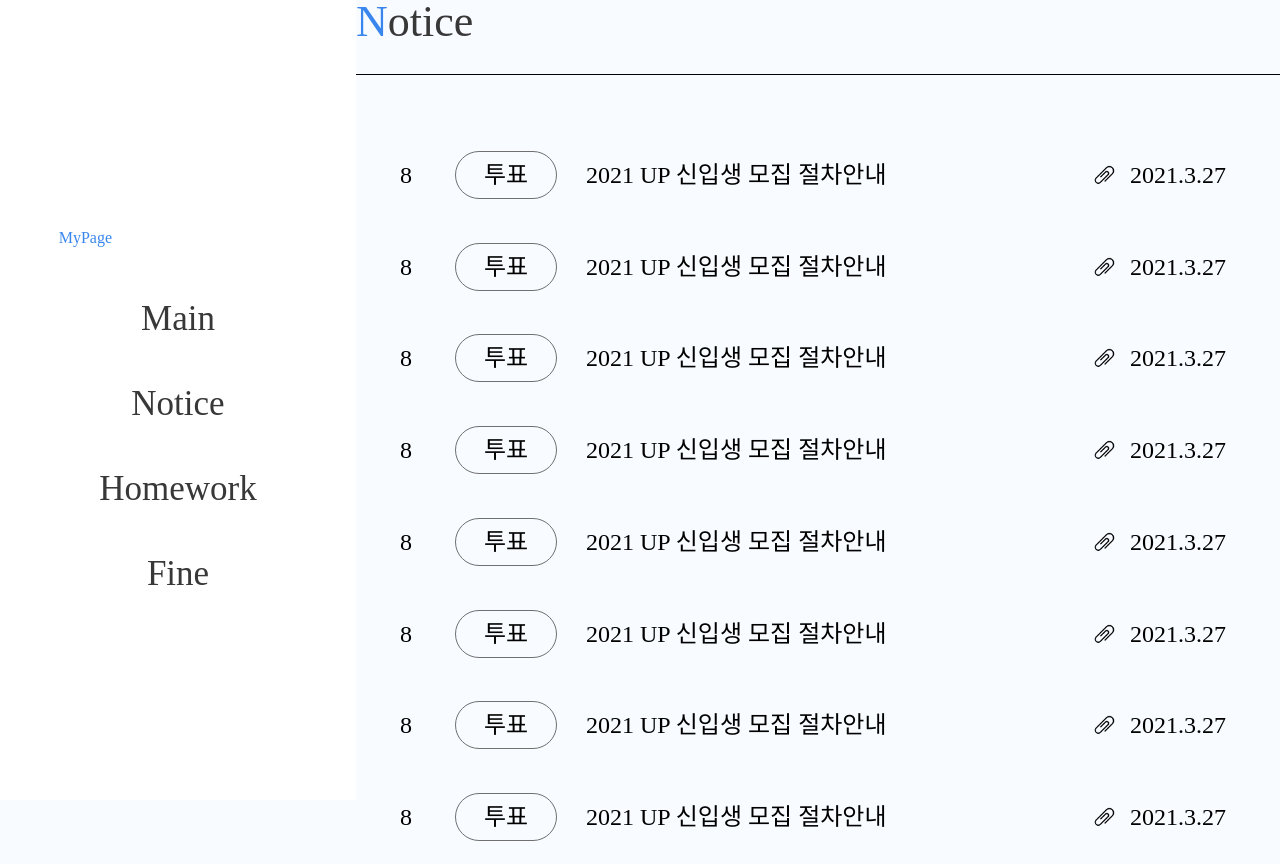
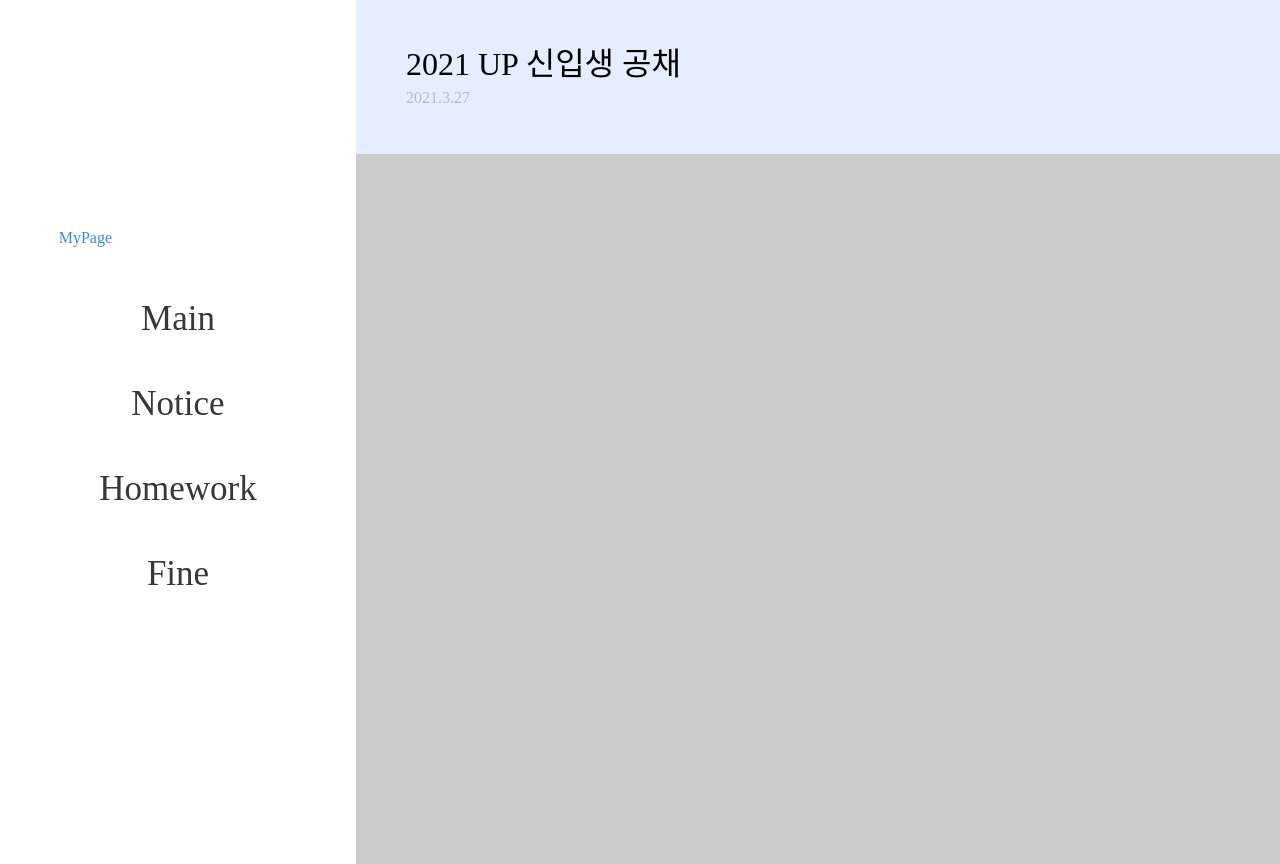
Before and after one commit to DSM-Upgrade/Client, a React app: page / in a window 1280 px wide. Built offline with nearby package versions, Linux system fonts and the light colour scheme.

Commit message:
[FEAT]<component/~/NoticeDetailView> Create File

```diff
--- a/src/Routing.js
+++ b/src/Routing.js
@@ -1,12 +1,13 @@
 import React from "react";
 import { Route, Switch } from "react-router-dom";
 import NoticeContainer from './container/NoticeContainer/NoticeContainer';
+import NoticeDetailView from './component/Notice/NoticeDetailView/NoticeDetailView';
 
 const Routing = () => {
   return (
     <>
       <Switch>
-        <Route component={NoticeContainer} />
+        <Route component={NoticeDetailView} />
       </Switch>
     </>
   );
--- a/src/component/Notice/Notice.js
+++ b/src/component/Notice/Notice.js
@@ -19,6 +19,7 @@ const Notice = () => {
           <NoticeItem />
           <NoticeItem />
           <NoticeItem />
+          <NoticeItem />
         </S.Inner>
       </S.Wrapper>
     </S.Container>
--- /dev/null
+++ b/src/component/Notice/NoticeDetailView/NoticeDetailView.js
@@ -0,0 +1,19 @@
+import React from 'react';
+import * as S from './style';
+import Header from '../../Header/Header';
+
+const NoticeDetailView = () => {
+  return (
+    <S.Container>
+      <Header />
+      <S.Wrapper>
+        <S.TitleBox>
+          <div>2021 UP 신입생 공채</div>
+          <S.Date>2021.3.27</S.Date>
+        </S.TitleBox>
+      </S.Wrapper>
+    </S.Container>
+  );
+};
+
+export default NoticeDetailView;
--- /dev/null
+++ b/src/component/Notice/NoticeDetailView/style.js
@@ -0,0 +1,31 @@
+import styled from 'styled-components';
+
+export const Container = styled.div`
+  display: flex;
+  width:100%;
+  height:100%;
+`
+
+export const Wrapper = styled.div`
+  width: 73%;
+  height: 54rem;
+  margin: auto;
+  background: #ccc;
+`
+
+export const TitleBox = styled.div`
+  display: flex;
+  flex-direction: column;
+  justify-content: center;
+  width: 96.45%;
+  height: 9.625rem;
+  background: #E5EEFF;
+  font-size: 32px;
+  padding-left: 50px;
+`
+
+export const Date = styled.div`
+  font-size: 16px;
+  color: #BCBCBC;
+  margin-top: 10px;
+`
--- a/src/component/Notice/style.js
+++ b/src/component/Notice/style.js
@@ -15,5 +15,22 @@ export const Wrapper = styled.div`
 
 export const Inner = styled.div`
   width: 100%;
+  max-height: 45.875rem;
   margin-top: 3.375rem;
+  overflow: scroll;
+  overflow-x: hidden;
+  &::-webkit-scrollbar {
+    width: 6px;
+  }
+  &::-webkit-scrollbar-track {
+    border-radius: 0.1875rem;
+  }
+  &::-webkit-scrollbar-thumb {
+    border-radius: 0.1875rem;
+    background-color: #3987ee;
+  }
+  &::-webkit-scrollbar-button {
+    width: 0;
+    height: 0;
+  }
 `
```
